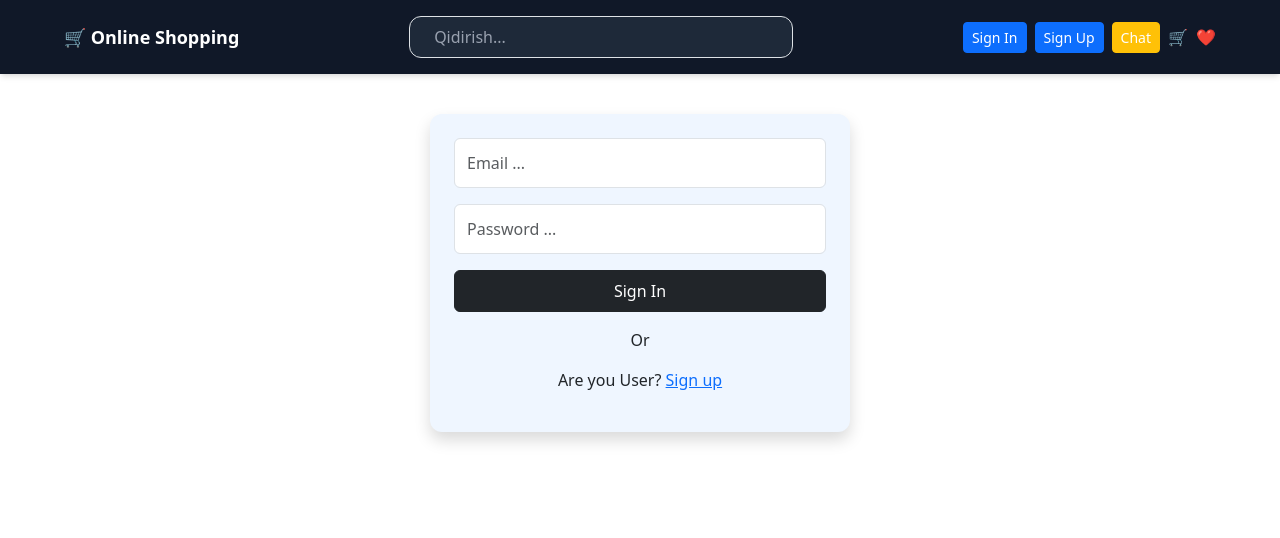
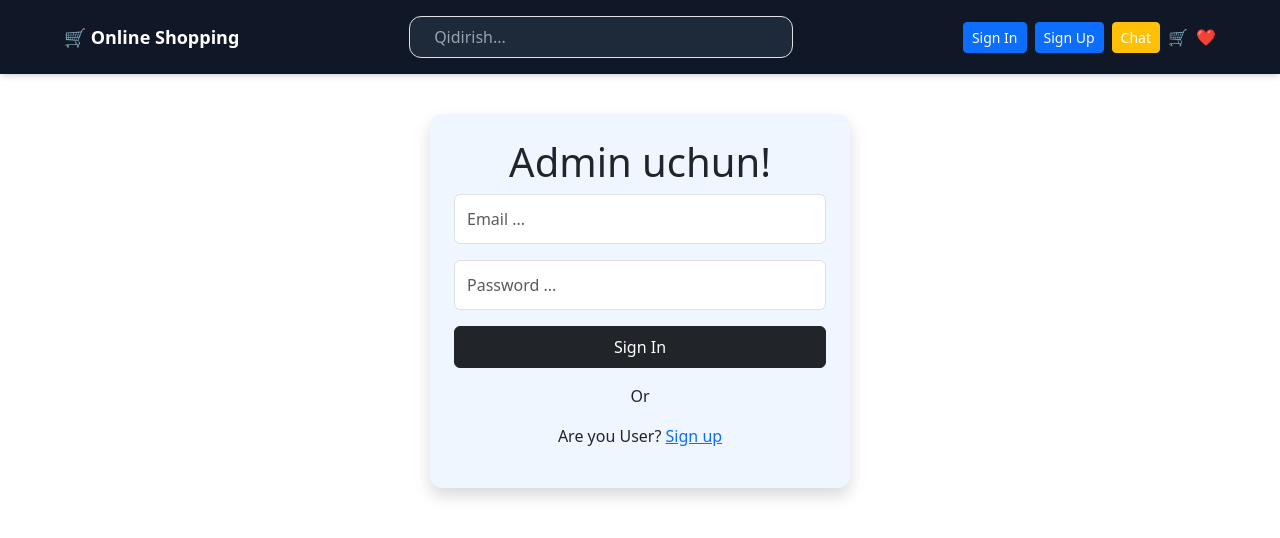
Before and after one commit to azik772/internet-shop, a React (Vite) app: page /signin in a window 1280 px wide. Shown: the top 538 px of the page. Built offline with nearby package versions, Linux system fonts and the light colour scheme; no server answers.

Commit message:
small change

```diff
--- a/src/pages/SignIn.tsx
+++ b/src/pages/SignIn.tsx
@@ -28,6 +28,7 @@ const SignIn = () => {
 
   return (
     <div className="w-full max-w-[380px] sm:max-w-[420px] bg-blue-50 rounded-xl p-4 sm:p-6 mx-auto mt-10 shadow">
+      <h1 className="font-bold text-center">Admin uchun!</h1>
       <input
         onChange={(e) => setUser({ ...user, email: e.target.value })}
         placeholder="Email ..."
```
